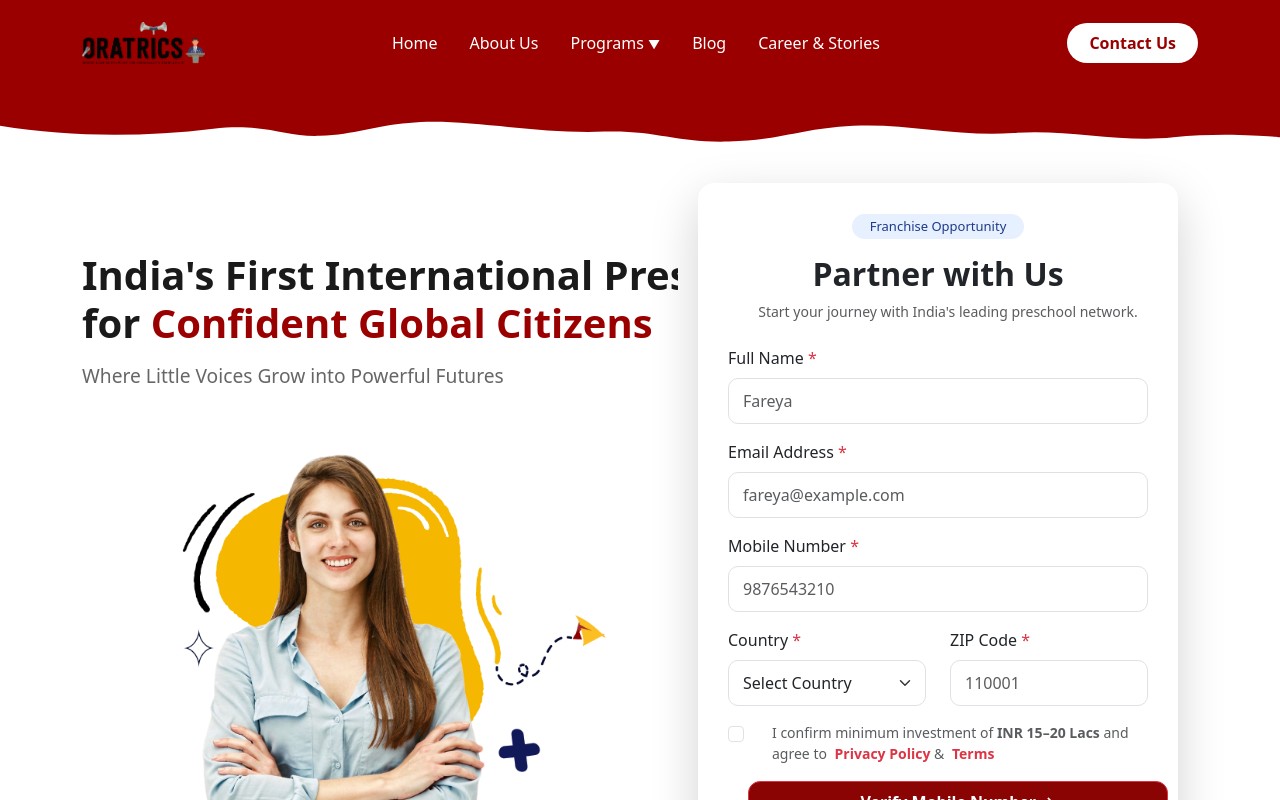
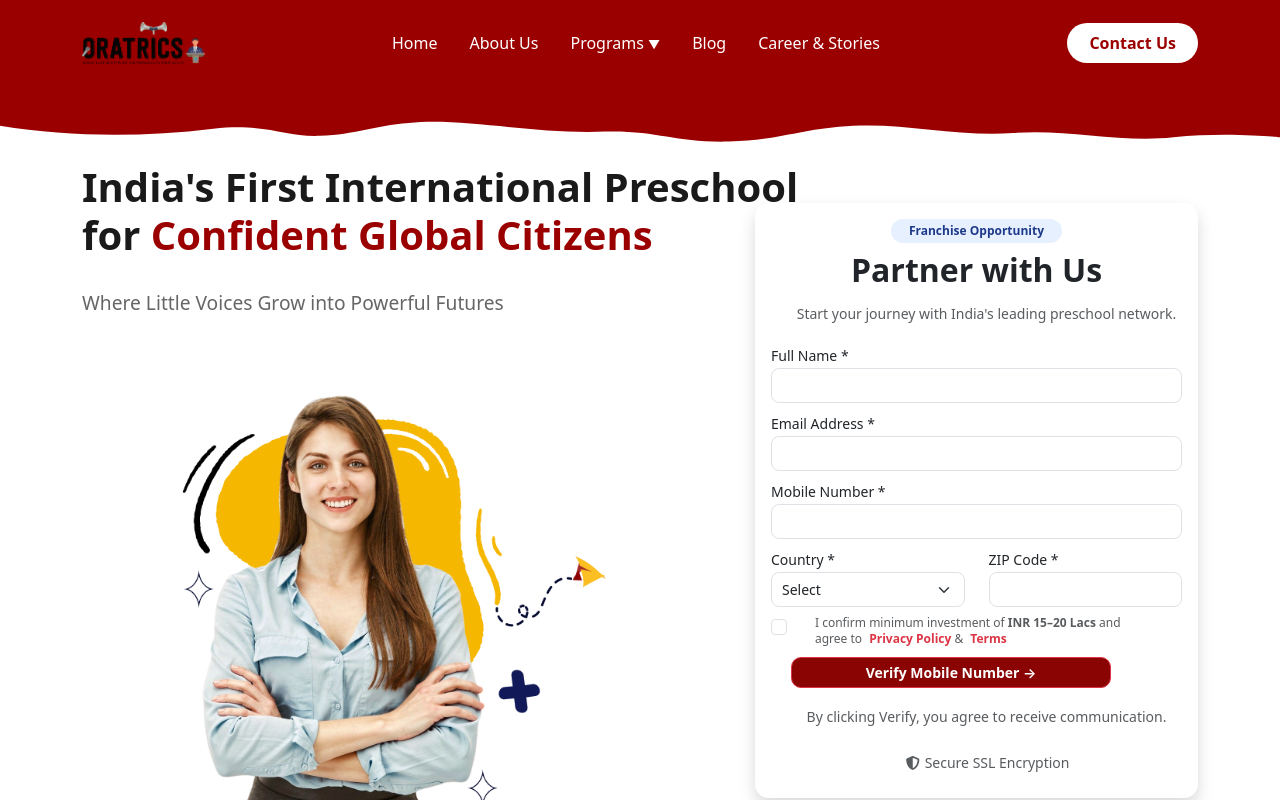
Before and after one commit to Sahu2408saurabh/franchise, a React (Vite) app: page / in a window 1280 px wide. Shown: the top 800 px of the page. Built offline with nearby package versions, Linux system fonts and the light colour scheme.

Commit message:
Testimonial Section

```diff
--- a/src/App.jsx
+++ b/src/App.jsx
@@ -4,6 +4,8 @@ import EnvironmentSection from "./components/Envrionment/EnvironmentSection";
 import AboutUs from "./components/Aboutus/AboutUs";
 import AimSection from "./components/AimSection/AimSection";
 import Education from "./components/Education/Education";
+import TestimonialsSection from "./Testimonial/TestimonialsSection";
+
 
 function App() {
   return (
@@ -17,6 +19,8 @@ function App() {
       <Education/>
 
       <AimSection/>
+      <TestimonialsSection/>
+
 
 
 
--- a/src/components/AimSection/AimSection.jsx
+++ b/src/components/AimSection/AimSection.jsx
@@ -51,9 +51,9 @@ const AimSection = () => {
         </h2>
 
         <div className="mt-4">
-          <button className="btn-learn-more rounded-pill">
+          <button className="btn btn-learn-more btn-outline-light rounded-pill">
             Learn more
-            <span className="ms-2">➡️</span>
+
           </button>
         </div>
 
--- a/src/components/HeroSection/Hero.jsx
+++ b/src/components/HeroSection/Hero.jsx
@@ -13,7 +13,6 @@ const Hero = () => {
                 India's First International Preschool <br />
                 for <span>Confident Global Citizens</span>
               </h1>
-
               <p className="hero-subtitle">
                 Where Little Voices Grow into Powerful Futures
               </p>
@@ -34,7 +33,7 @@ const Hero = () => {
         </div>
       </div>
 
-      {/* Yellow Strip - Updated to match image */}
+
       <div className="yellow-strip-container">
         <div className="yellow-strip">
           <div className="container">
--- a/src/components/HeroSection/PartnerForm.jsx
+++ b/src/components/HeroSection/PartnerForm.jsx
@@ -9,37 +9,13 @@ const PartnerForm = () => {
   const countries = [
     "Afghanistan","Albania","Algeria","Andorra","Angola",
     "Antigua and Barbuda","Argentina","Armenia","Australia","Austria","Azerbaijan",
-    "Bahamas","Bahrain","Bangladesh","Barbados","Belarus","Belgium","Belize","Benin","Bhutan","Bolivia",
-    "Bosnia and Herzegovina","Botswana","Brazil","Brunei","Bulgaria","Burkina Faso","Burundi",
-    "Cambodia","Cameroon","Canada","Cape Verde","Central African Republic","Chad","Chile","China","Colombia",
-    "Comoros","Congo","Costa Rica","Croatia","Cuba","Cyprus","Czech Republic",
-    "Denmark","Djibouti","Dominica","Dominican Republic",
-    "Ecuador","Egypt","El Salvador","Equatorial Guinea","Eritrea","Estonia","Eswatini","Ethiopia",
-    "Fiji","Finland","France",
-    "Gabon","Gambia","Georgia","Germany","Ghana","Greece","Grenada","Guatemala","Guinea","Guinea-Bissau","Guyana",
-    "Haiti","Honduras","Hungary",
-    "Iceland","India","Indonesia","Iran","Iraq","Ireland","Israel","Italy",
-    "Jamaica","Japan","Jordan",
-    "Kazakhstan","Kenya","Kiribati","Kuwait","Kyrgyzstan",
-    "Laos","Latvia","Lebanon","Lesotho","Liberia","Libya","Liechtenstein","Lithuania","Luxembourg",
-    "Madagascar","Malawi","Malaysia","Maldives","Mali","Malta","Marshall Islands","Mauritania","Mauritius","Mexico",
-    "Micronesia","Moldova","Monaco","Mongolia","Montenegro","Morocco","Mozambique","Myanmar",
-    "Namibia","Nauru","Nepal","Netherlands","New Zealand","Nicaragua","Niger","Nigeria","North Korea","North Macedonia","Norway",
-    "Oman",
-    "Pakistan","Palau","Panama","Papua New Guinea","Paraguay","Peru","Philippines","Poland","Portugal",
-    "Qatar",
-    "Romania","Russia","Rwanda",
-    "Saint Kitts and Nevis","Saint Lucia","Saint Vincent and the Grenadines","Samoa","San Marino",
-    "Saudi Arabia","Senegal","Serbia","Seychelles","Sierra Leone","Singapore","Slovakia","Slovenia",
-    "Solomon Islands","Somalia","South Africa","South Korea","South Sudan","Spain","Sri Lanka","Sudan","Suriname","Sweden","Switzerland","Syria",
-    "Taiwan","Tajikistan","Tanzania","Thailand","Timor-Leste","Togo","Tonga","Trinidad and Tobago","Tunisia","Turkey","Turkmenistan","Tuvalu",
-    "Uganda","Ukraine","United Arab Emirates","United Kingdom","United States","Uruguay","Uzbekistan",
-    "Vanuatu","Vatican City","Venezuela","Vietnam",
-    "Yemen",
-    "Zambia","Zimbabwe"
+    "Bahamas","Bahrain","Bangladesh","Barbados","Belarus","Belgium","Belize","Benin",
+    "Bhutan","Bolivia","Brazil","Brunei","Bulgaria","Cambodia","Canada","China",
+    "France","Germany","India","Italy","Japan","Netherlands","New Zealand",
+    "Singapore","South Africa","Spain","Sri Lanka","Sweden","Switzerland",
+    "United Arab Emirates","United Kingdom","United States","Vietnam","Zimbabwe"
   ];
 
-  // ✅ Initial state (important for reset)
   const initialFormState = {
     fullName: "",
     emailAddress: "",
@@ -51,55 +27,40 @@ const PartnerForm = () => {
   const [formData, setFormData] = useState(initialFormState);
 
   const handleChange = (e) => {
-    setFormData({
-      ...formData,
-      [e.target.name]: e.target.value,
-    });
+    setFormData({ ...formData, [e.target.name]: e.target.value });
   };
 
   const handleSubmit = async (e) => {
     e.preventDefault();
     try {
-      const response = await axios.post(
-        "https://api.restful-api.dev/objects",
-        formData
-      );
-
-      console.log("SUCCESS:", response.data);
+      await axios.post("https://api.restful-api.dev/objects", formData);
       alert("Data sent successfully");
-
-      // 🔥 RESET FORM AFTER SUCCESS
       setFormData(initialFormState);
-
     } catch (error) {
-      console.error("Submit error:", error);
+      console.error(error);
     }
   };
 
   return (
-    <div className="partner-wrapper d-flex align-items-center justify-content-center">
-      <div className="partner-card shadow-lg">
-        <div className="text-center mb-3">
-          <span className="badge franchise-badge">
-            Franchise Opportunity
-          </span>
+    <div className="partner-wrapper d-flex justify-content-center ">
+      <div className="partner-card shadow">
+
+        <div className="text-center mb-2">
+          <span className="badge franchise-badge">Franchise Opportunity</span>
         </div>
 
-        <h2 className="text-center fw-bold">Partner with Us</h2>
-        <p className="text-center text-muted small">
+        <h2 className="text-center fw-bold mb-1">Partner with Us</h2>
+        <p className="text-center text-muted small mb-2">
           Start your journey with India's leading preschool network.
         </p>
 
-        <form onSubmit={handleSubmit} className="mt-4">
-          {/* Full Name */}
-          <div className="mb-3">
-            <label className="form-label">
-              Full Name <span className="text-danger">*</span>
-            </label>
+        <form onSubmit={handleSubmit}>
+
+          <div className="mb-2">
+            <label className="form-label small">Full Name *</label>
             <input
               type="text"
               className="form-control"
-              placeholder="Fareya"
               name="fullName"
               value={formData.fullName}
               onChange={handleChange}
@@ -107,15 +68,11 @@ const PartnerForm = () => {
             />
           </div>
 
-          {/* Email */}
-          <div className="mb-3">
-            <label className="form-label">
-              Email Address <span className="text-danger">*</span>
-            </label>
+          <div className="mb-2">
+            <label className="form-label small">Email Address *</label>
             <input
               type="email"
               className="form-control"
-              placeholder="fareya@example.com"
               name="emailAddress"
               value={formData.emailAddress}
               onChange={handleChange}
@@ -123,15 +80,11 @@ const PartnerForm = () => {
             />
           </div>
 
-          {/* Mobile */}
-          <div className="mb-3">
-            <label className="form-label">
-              Mobile Number <span className="text-danger">*</span>
-            </label>
+          <div className="mb-2">
+            <label className="form-label small">Mobile Number *</label>
             <input
               type="tel"
               className="form-control"
-              placeholder="9876543210"
               name="mobileNumber"
               value={formData.mobileNumber}
               onChange={handleChange}
@@ -139,12 +92,9 @@ const PartnerForm = () => {
             />
           </div>
 
-          {/* Country & Zip */}
           <div className="row">
-            <div className="col-md-6 mb-3">
-              <label className="form-label">
-                Country <span className="text-danger">*</span>
-              </label>
+            <div className="col-6 mb-2">
+              <label className="form-label small">Country *</label>
               <select
                 className="form-select"
                 name="country"
@@ -152,23 +102,18 @@ const PartnerForm = () => {
                 onChange={handleChange}
                 required
               >
-                <option value="">Select Country</option>
+                <option value="">Select</option>
                 {countries.map((c, i) => (
-                  <option key={i} value={c}>
-                    {c}
-                  </option>
+                  <option key={i}>{c}</option>
                 ))}
               </select>
             </div>
 
-            <div className="col-md-6 mb-3">
-              <label className="form-label">
-                ZIP Code <span className="text-danger">*</span>
-              </label>
+            <div className="col-6 mb-2">
+              <label className="form-label small">ZIP Code *</label>
               <input
                 type="text"
                 className="form-control"
-                placeholder="110001"
                 name="zipCode"
                 value={formData.zipCode}
                 onChange={handleChange}
@@ -177,31 +122,32 @@ const PartnerForm = () => {
             </div>
           </div>
 
-          {/* Checkbox */}
-          <div className="form-check mb-3">
+
+          <div className="form-check mb-2">
+
             <input className="form-check-input" type="checkbox" required />
             <label className="form-check-label small text-muted">
               I confirm minimum investment of
-              <strong> INR 15–20 Lacs</strong> and agree to
+              <strong> INR 15–20 Lacs</strong> and
+              <br/>
+               agree to
               <span className="text-danger fw-bold ms-1"> Privacy Policy</span> &
               <span className="text-danger fw-bold ms-1"> Terms</span>
             </label>
           </div>
 
-          {/* Submit */}
-          <button type="submit" className="btn btn-danger w-100 py-2 fw-semibold">
+          <button type="submit" className="btn btn-danger w-80 py-1 fw-semibold">
             Verify Mobile Number →
           </button>
 
-          <p className="text-center text-muted small mt-3">
-            By clicking 'Verify Mobile Number', you
-            <br />agree to receive communications.
+          <p className="text-center text-muted small mt-2 mb-1">
+            By clicking Verify, you agree to receive communication.
           </p>
 
-          <p className="text-center text-muted small">
-            <FontAwesomeIcon icon={faShieldHalved} className="me-1" />
-            Secure SSL Encryption
+          <p className="text-center text-muted small mb-0">
+            <FontAwesomeIcon icon={faShieldHalved} /> Secure SSL Encryption
           </p>
+
         </form>
       </div>
     </div>
--- a/src/components/HeroSection/hero.css
+++ b/src/components/HeroSection/hero.css
@@ -1,4 +1,4 @@
-/* hero.css */
+
 .hero-section {
   position: relative;
   background: #ffffff;
@@ -6,9 +6,9 @@
   padding-top: 20px;
 }
 
-/* Hero content */
+
 .hero-content {
-  padding-bottom: 80px;
+  padding-bottom: 15px;
   position: relative;
   z-index: 10;
 }
@@ -20,7 +20,7 @@
 .hero-title {
   font-size: 2.5rem;
   font-weight: 800;
-  line-height: 1.2;
+  /* line-height: 1.2; */
   margin-bottom: 15px;
   color: #1a1a1a;
   white-space: nowrap;
@@ -33,7 +33,7 @@
 .hero-subtitle {
   font-size: 1.2rem;
   color: #666;
-  margin-bottom: 25px;
+  /* margin-bottom: 25px; */
   font-weight: 500;
 }
 
@@ -105,13 +105,14 @@
   z-index: 10;
 }
 
-/* Yellow strip styling */
+
 .yellow-strip-container {
   position: relative;
   width: 100%;
   overflow: hidden;
   border-top: 5px solid maroon;
   border-bottom: 5px solid maroon;
+
 }
 
 .yellow-strip {
--- a/src/components/HeroSection/partnerForm.css
+++ b/src/components/HeroSection/partnerForm.css
@@ -1,15 +1,15 @@
 .partner-wrapper {
-  min-height: 100vh;
-  background-color: white;
-  padding: 20px;
+
+  background: #fff;
+  padding: 0px;
 }
 
 .partner-card {
+  max-width: 460px;
+  width: 100%;
   background: #ffffff;
-  max-width: 480px;
-  width: 100%;
-  padding: 30px;
-  border-radius: 16px;
+  padding: 14px 16px;
+  border-radius: 14px;
 }
 
 .franchise-badge {
@@ -17,16 +17,30 @@
   color: #1e3a8a;
   padding: 6px 18px;
   border-radius: 50px;
-  font-size: 13px;
-  font-weight: 500;
+  font-size: 12px;
 }
 
 .form-control,
 .form-select {
-  border-radius: 10px;
-  padding: 10px 14px;
+  padding: 6px 10px;
+  font-size: 14px;
+  border-radius: 8px;
+}
+
+.form-label {
+  margin-bottom: 2px;
+}
+
+.form-check-label {
+  font-size: 12px;
+  line-height: 1.3;
 }
 
 .btn-danger {
-  border-radius: 12px;
+  border-radius: 10px;
+  font-size: 14px;
 }
+
+p {
+  line-height: 3.0;
+}
```
Also changed, not shown: src/Testimonial/TestimonialsSection.jsx (added, +123 -0 lines), src/Testimonial/testimonials.css (added, +69 -0 lines), src/components/AimSection/aim.css (+10 -7 lines), src/assets/test.png (added).
